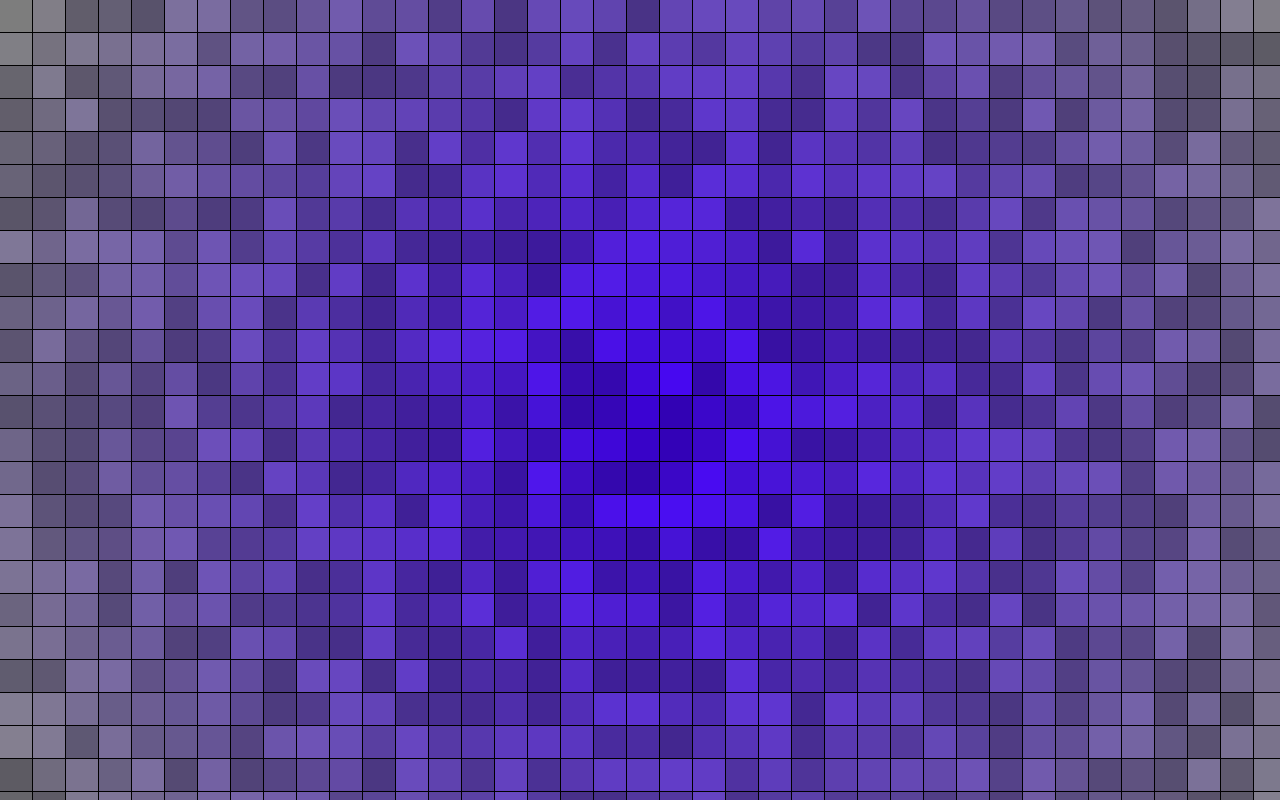
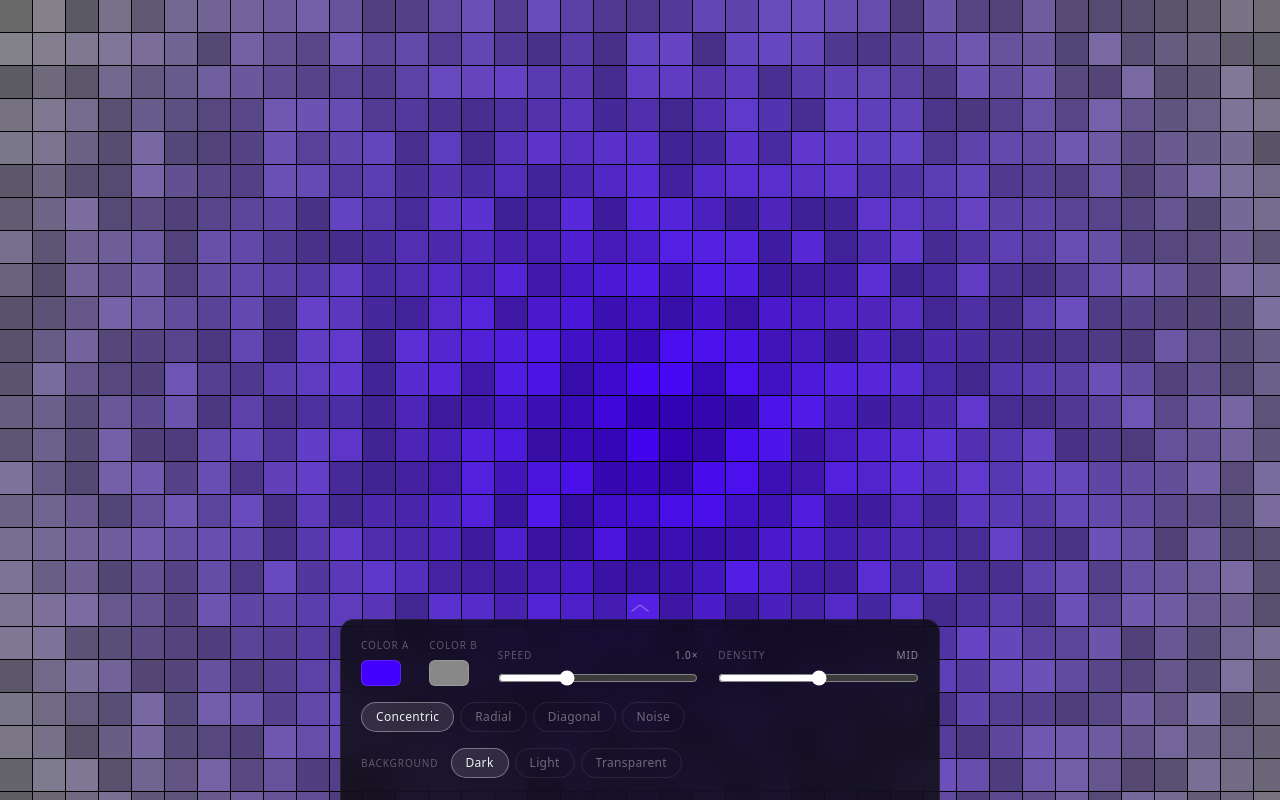
Before and after one commit to jcoger/retro-viz, a Next.js app: page / in a window 1280 px wide. Built offline with nearby package versions, Linux system fonts and the light colour scheme.

Commit message:
phase 2: config panel wired

```diff
--- a/app/page.tsx
+++ b/app/page.tsx
@@ -1,17 +1,26 @@
+"use client";
+
+import { useState } from "react";
 import MotionCanvas from "@/components/MotionCanvas";
+import ConfigPanel from "@/components/ConfigPanel";
+import type { CanvasConfig } from "@/components/MotionCanvas";
 
-const config = {
-  colorA: "#4400FF",
-  colorB: "#888888",
-  speed: 1.0,
-  density: 2,
+const DEFAULT_CONFIG: CanvasConfig = {
+  colorA:     "#4400FF",
+  colorB:     "#888888",
+  speed:      1.0,
+  density:    2,
   background: "#000000",
+  pattern:    "concentric",
 };
 
 export default function Home() {
+  const [config, setConfig] = useState<CanvasConfig>(DEFAULT_CONFIG);
+
   return (
     <main style={{ width: "100vw", height: "100vh" }}>
       <MotionCanvas config={config} />
+      <ConfigPanel config={config} onChange={setConfig} />
     </main>
   );
 }
--- /dev/null
+++ b/components/ConfigPanel.tsx
@@ -0,0 +1,289 @@
+"use client";
+
+import { useState } from "react";
+import type { CanvasConfig, PatternType } from "./MotionCanvas";
+
+type Props = {
+  config: CanvasConfig;
+  onChange: (config: CanvasConfig) => void;
+};
+
+const PATTERNS: { label: string; value: PatternType }[] = [
+  { label: "Concentric", value: "concentric" },
+  { label: "Radial",     value: "radial"     },
+  { label: "Diagonal",   value: "diagonal"   },
+  { label: "Noise",      value: "noise"      },
+];
+
+const BG_OPTIONS = [
+  { label: "Dark",        value: "#000000"     },
+  { label: "Light",       value: "#f2f0ec"     },
+  { label: "Transparent", value: "transparent" },
+];
+
+export default function ConfigPanel({ config, onChange }: Props) {
+  const [collapsed, setCollapsed] = useState(false);
+
+  const update = (partial: Partial<CanvasConfig>) =>
+    onChange({ ...config, ...partial });
+
+  return (
+    <div
+      style={{
+        position: "fixed",
+        bottom: 0,
+        left: "50%",
+        transform: "translateX(-50%)",
+        width: "min(600px, 96vw)",
+        zIndex: 100,
+        display: "flex",
+        flexDirection: "column",
+        alignItems: "center",
+      }}
+    >
+      {/* Collapse toggle — always visible */}
+      <button
+        onClick={() => setCollapsed((c) => !c)}
+        aria-label={collapsed ? "Expand panel" : "Collapse panel"}
+        style={{
+          background: "none",
+          border: "none",
+          padding: "8px 0 6px",
+          cursor: "pointer",
+          display: "flex",
+          alignItems: "center",
+          justifyContent: "center",
+        }}
+      >
+        <ChevronIcon up={!collapsed} />
+      </button>
+
+      {/* Main panel */}
+      <div
+        style={{
+          width: "100%",
+          background: "rgba(8, 8, 8, 0.78)",
+          backdropFilter: "blur(12px)",
+          WebkitBackdropFilter: "blur(12px)",
+          border: "1px solid rgba(255,255,255,0.07)",
+          borderBottom: "none",
+          borderRadius: "14px 14px 0 0",
+          padding: collapsed ? 0 : "18px 20px 22px",
+          maxHeight: collapsed ? 0 : 300,
+          overflow: "hidden",
+          transition: "max-height 0.28s cubic-bezier(0.4,0,0.2,1), padding 0.28s",
+          display: "flex",
+          flexDirection: "column",
+          gap: 16,
+        }}
+      >
+        {/* Row 1: Color pickers + sliders */}
+        <div style={{ display: "flex", gap: 20, alignItems: "flex-end" }}>
+          <ColorSwatch
+            label="Color A"
+            value={config.colorA}
+            onChange={(v) => update({ colorA: v })}
+          />
+          <ColorSwatch
+            label="Color B"
+            value={config.colorB}
+            onChange={(v) => update({ colorB: v })}
+          />
+          <RangeSlider
+            label="Speed"
+            value={config.speed}
+            min={0.5}
+            max={2}
+            step={0.1}
+            display={config.speed.toFixed(1) + "×"}
+            onChange={(v) => update({ speed: v })}
+          />
+          <RangeSlider
+            label="Density"
+            value={config.density}
+            min={1}
+            max={3}
+            step={1}
+            display={["Low", "Mid", "High"][config.density - 1]}
+            onChange={(v) => update({ density: v })}
+          />
+        </div>
+
+        {/* Row 2: Pattern pills */}
+        <div style={{ display: "flex", gap: 6 }}>
+          {PATTERNS.map((p) => (
+            <PillButton
+              key={p.value}
+              label={p.label}
+              active={config.pattern === p.value}
+              onClick={() => update({ pattern: p.value })}
+            />
+          ))}
+        </div>
+
+        {/* Row 3: Background toggle */}
+        <div style={{ display: "flex", alignItems: "center", gap: 12 }}>
+          <span style={labelStyle}>Background</span>
+          <div style={{ display: "flex", gap: 6 }}>
+            {BG_OPTIONS.map((opt) => (
+              <PillButton
+                key={opt.value}
+                label={opt.label}
+                active={config.background === opt.value}
+                onClick={() => update({ background: opt.value })}
+              />
+            ))}
+          </div>
+        </div>
+      </div>
+    </div>
+  );
+}
+
+// ── Sub-components ────────────────────────────────────────────────
+
+function ColorSwatch({
+  label,
+  value,
+  onChange,
+}: {
+  label: string;
+  value: string;
+  onChange: (v: string) => void;
+}) {
+  return (
+    <div style={{ display: "flex", flexDirection: "column", gap: 7 }}>
+      <span style={labelStyle}>{label}</span>
+      <label style={{ position: "relative", width: 40, height: 26, cursor: "pointer", display: "block" }}>
+        <div
+          style={{
+            width: 40,
+            height: 26,
+            borderRadius: 6,
+            background: value,
+            border: "1px solid rgba(255,255,255,0.14)",
+          }}
+        />
+        <input
+          type="color"
+          value={value}
+          onChange={(e) => onChange(e.target.value)}
+          style={{
+            position: "absolute",
+            inset: 0,
+            opacity: 0,
+            width: "100%",
+            height: "100%",
+            cursor: "pointer",
+            padding: 0,
+            border: "none",
+          }}
+        />
+      </label>
+    </div>
+  );
+}
+
+function RangeSlider({
+  label,
+  value,
+  min,
+  max,
+  step,
+  display,
+  onChange,
+}: {
+  label: string;
+  value: number;
+  min: number;
+  max: number;
+  step: number;
+  display: string;
+  onChange: (v: number) => void;
+}) {
+  return (
+    <div style={{ display: "flex", flexDirection: "column", gap: 7, flex: 1, minWidth: 0 }}>
+      <div style={{ display: "flex", justifyContent: "space-between" }}>
+        <span style={labelStyle}>{label}</span>
+        <span style={{ ...labelStyle, color: "rgba(255,255,255,0.5)", fontVariantNumeric: "tabular-nums" }}>
+          {display}
+        </span>
+      </div>
+      <input
+        type="range"
+        min={min}
+        max={max}
+        step={step}
+        value={value}
+        onChange={(e) => onChange(parseFloat(e.target.value))}
+        style={{
+          width: "100%",
+          accentColor: "rgba(255,255,255,0.65)",
+          cursor: "pointer",
+          margin: 0,
+        }}
+      />
+    </div>
+  );
+}
+
+function PillButton({
+  label,
+  active,
+  onClick,
+}: {
+  label: string;
+  active: boolean;
+  onClick: () => void;
+}) {
+  return (
+    <button
+      onClick={onClick}
+      style={{
+        padding: "5px 14px",
+        borderRadius: 999,
+        border: `1px solid ${active ? "rgba(255,255,255,0.35)" : "rgba(255,255,255,0.09)"}`,
+        background: active ? "rgba(255,255,255,0.11)" : "transparent",
+        color: active ? "rgba(255,255,255,0.92)" : "rgba(255,255,255,0.38)",
+        fontSize: 12,
+        fontWeight: active ? 500 : 400,
+        letterSpacing: "0.025em",
+        cursor: "pointer",
+        transition: "all 0.15s",
+        whiteSpace: "nowrap",
+      }}
+    >
+      {label}
+    </button>
+  );
+}
+
+function ChevronIcon({ up }: { up: boolean }) {
+  return (
+    <svg
+      width="20"
+      height="10"
+      viewBox="0 0 20 10"
+      fill="none"
+      style={{
+        transform: up ? "rotate(0deg)" : "rotate(180deg)",
+        transition: "transform 0.25s cubic-bezier(0.4,0,0.2,1)",
+      }}
+    >
+      <path
+        d="M2 8 L10 2 L18 8"
+        stroke="rgba(255,255,255,0.3)"
+        strokeWidth="1.5"
+        strokeLinecap="round"
+        strokeLinejoin="round"
+      />
+    </svg>
+  );
+}
+
+const labelStyle: React.CSSProperties = {
+  fontSize: 10,
+  color: "rgba(255,255,255,0.3)",
+  letterSpacing: "0.09em",
+  textTransform: "uppercase",
+};
--- a/components/MotionCanvas.tsx
+++ b/components/MotionCanvas.tsx
@@ -2,12 +2,15 @@
 
 import { useEffect, useRef } from "react";
 
-type CanvasConfig = {
+export type PatternType = "concentric" | "radial" | "diagonal" | "noise";
+
+export type CanvasConfig = {
   colorA: string;
   colorB: string;
   speed: number;
   density: number;
   background: string;
+  pattern: PatternType;
 };
 
 type Props = {
@@ -103,8 +106,12 @@ export default function MotionCanvas({ config }: Props) {
       if (startTime === null) startTime = ts;
       const elapsed = (ts - startTime) * config.speed;
 
-      ctx.fillStyle = config.background;
-      ctx.fillRect(0, 0, canvas.width, canvas.height);
+      if (config.background === "transparent") {
+        ctx.clearRect(0, 0, canvas.width, canvas.height);
+      } else {
+        ctx.fillStyle = config.background;
+        ctx.fillRect(0, 0, canvas.width, canvas.height);
+      }
 
       for (const t of tiles) {
         const tileStart = t.dist * REVEAL_STAGGER;
```
